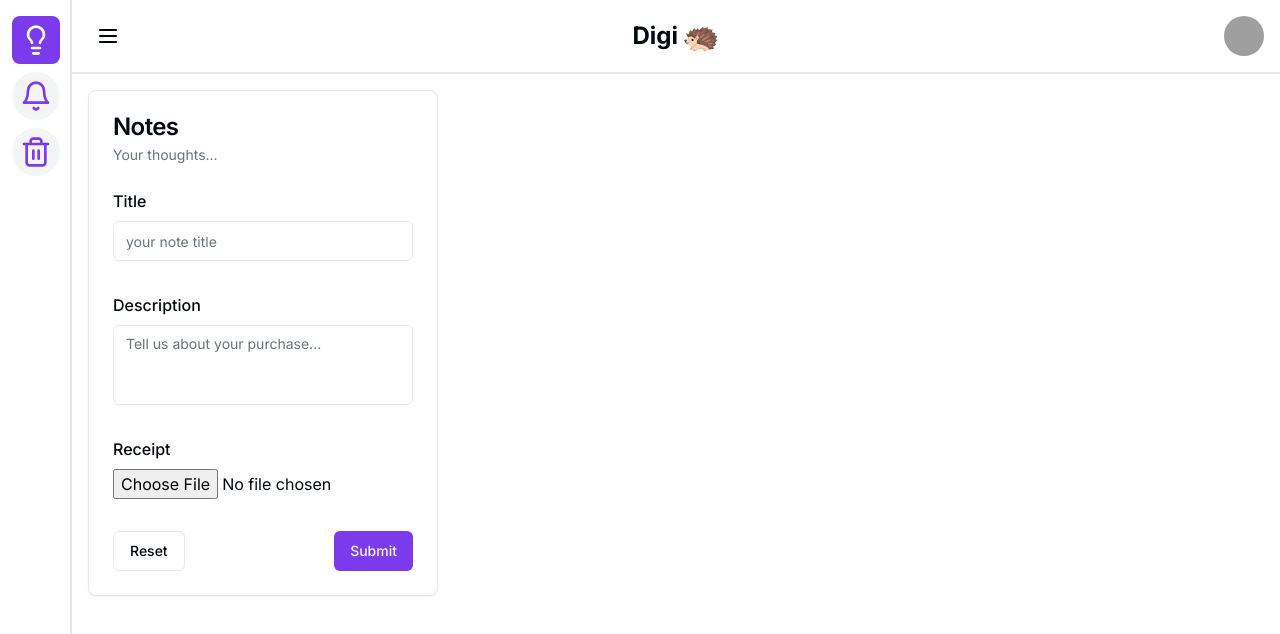
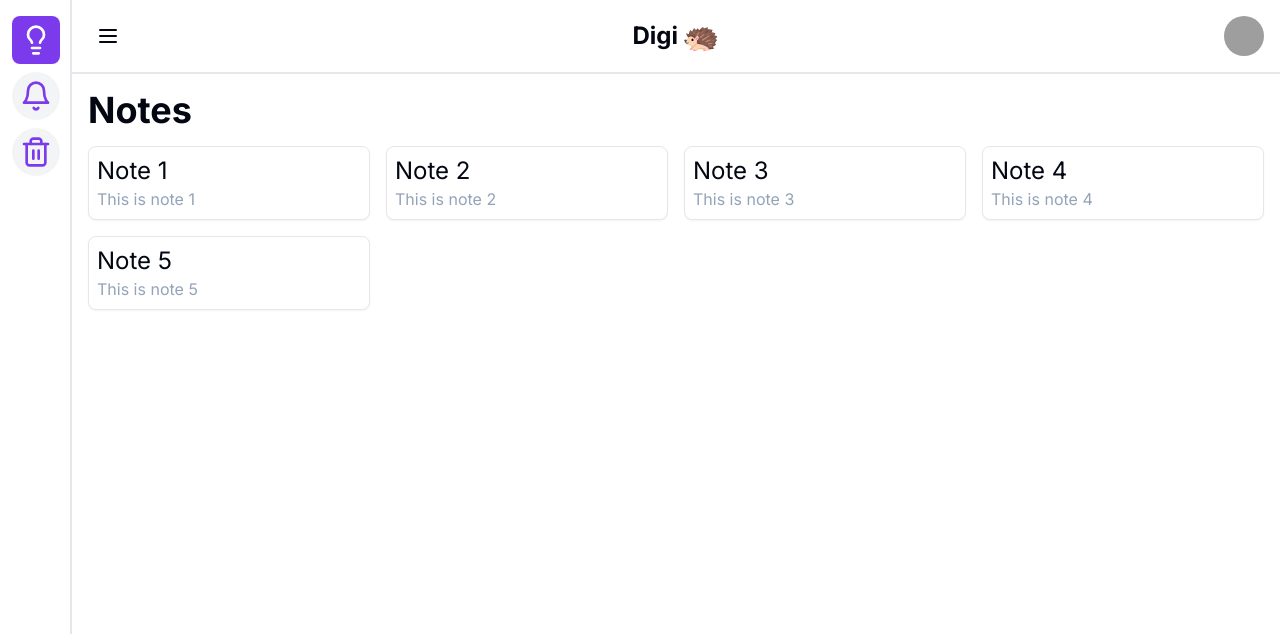
Before and after one commit to mon7792/next-js-todo, a Next.js app: page / in a window 1280 px wide. Shown: the top 634 px of the page. Built offline with nearby package versions, Linux system fonts and the light colour scheme; grey boxes are pictures that could not be loaded.

Commit message:
created details page

```diff
--- /dev/null
+++ b/src/app/note/[id]/page.tsx
@@ -0,0 +1,9 @@
+import NoteDetailSection from "@/components/section/note/detail";
+
+export default function Page() {
+  return (
+    <div>
+      <NoteDetailSection />
+    </div>
+  );
+}
--- a/src/app/page.tsx
+++ b/src/app/page.tsx
@@ -1,12 +1,14 @@
 import { UserButton } from "@clerk/nextjs";
 import NewNotesForm from "@/components/custom/note/new";
+import NoteList from "@/components/section/note/list";
 // import { uploadFile } from "@/utils/server-action/upload-file";
 
 export default function Page() {
   return (
     <div>
-      <NewNotesForm />
-      <UserButton afterSignOutUrl="/" />
+      {/* <NewNotesForm />
+      <UserButton afterSignOutUrl="/" /> */}
+      <NoteList />
     </div>
   );
 }
--- /dev/null
+++ b/src/components/custom/note/card/index.tsx
@@ -0,0 +1,26 @@
+import { Card, CardContent } from "@/components/ui/card";
+import Link from "next/link";
+
+type NoteCardProps = {
+  uid: string;
+  title: string;
+  description: string;
+};
+
+export default function NoteCard({ uid, title, description }: NoteCardProps) {
+  // truncate description to 15 chars
+  const desc =
+    description.length > 15
+      ? description.substring(0, 15) + "..."
+      : description;
+  return (
+    <Link href={`/note/${uid}`}>
+      <Card className="cursor-pointer hover:bg-accent">
+        <CardContent className="p-2">
+          <div className="text-2xl">{title}</div>
+          <div className="text-base text-slate-400">{desc}</div>
+        </CardContent>
+      </Card>
+    </Link>
+  );
+}
--- /dev/null
+++ b/src/components/custom/note/detail/index.tsx
@@ -0,0 +1,22 @@
+import {
+  Card,
+  CardContent,
+  CardDescription,
+  CardHeader,
+  CardTitle,
+} from "@/components/ui/card";
+
+export default function NoteDetail() {
+  return (
+    <Card>
+      <CardHeader>
+        <CardTitle>Notes</CardTitle>
+      </CardHeader>
+      <CardContent>
+
+        <CardDescription>Your thoughts...</CardDescription>
+
+      </CardContent>
+    </Card>
+  );
+}
--- a/src/components/section/navbar/side/index.tsx
+++ b/src/components/section/navbar/side/index.tsx
@@ -29,7 +29,7 @@ export default function SideBar({ className, isOpen=true }: SideBarProps) {
             icon={Lightbulb}
             tip="Notes"
             href="/"
-            isActive={"/" === pathName}
+            isActive={"/" === pathName || pathName.split("/").includes("note")}
           />
           {/* Reminder */}
           <NavBtn
--- /dev/null
+++ b/src/components/section/note/detail/index.tsx
@@ -0,0 +1,20 @@
+import Link from "next/link";
+import { ArrowLeft } from "lucide-react";
+
+import { Button } from "@/components/ui/button";
+import NoteDetail from "@/components/custom/note/detail";
+
+export default function NoteDetailSection() {
+  return (
+    <>
+      <Link href="/">
+        <Button className="text-lg" size="icon">
+          <ArrowLeft />
+        </Button>
+      </Link>
+      <div className="mt-4">
+        <NoteDetail />
+      </div>
+    </>
+  );
+}
--- /dev/null
+++ b/src/components/section/note/list/index.tsx
@@ -0,0 +1,16 @@
+import NoteCard from "@/components/custom/note/card";
+
+export default function NoteList() {
+  return (
+    <>
+    <div className="text-4xl font-bold">Notes</div>
+    <div className="mt-4 grid gap-4 lg:grid-cols-4 md:grid-cols-2 sm:grid-cols-2">
+        <NoteCard uid="1" title="Note 1" description="This is note 1" />
+        <NoteCard uid="2" title="Note 2" description="This is note 2" />
+        <NoteCard uid="3" title="Note 3" description="This is note 3" />
+        <NoteCard uid="4" title="Note 4" description="This is note 4" />
+        <NoteCard uid="5" title="Note 5" description="This is note 5" />
+    </div>
+    </>
+  )
+}
--- a/src/middleware.ts
+++ b/src/middleware.ts
@@ -4,7 +4,7 @@ import { authMiddleware } from "@clerk/nextjs";
 // Please edit this to allow other routes to be public as needed.
 // See https://clerk.com/docs/references/nextjs/auth-middleware for more information about configuring your Middleware
 export default authMiddleware({
-  publicRoutes: ["/", "/reminder", "/trash", "/api/note"],
+  publicRoutes: ["/", "/reminder", "/trash", "/api/note", "/note/(.*)"],
 });
 
 export const config = {
```
